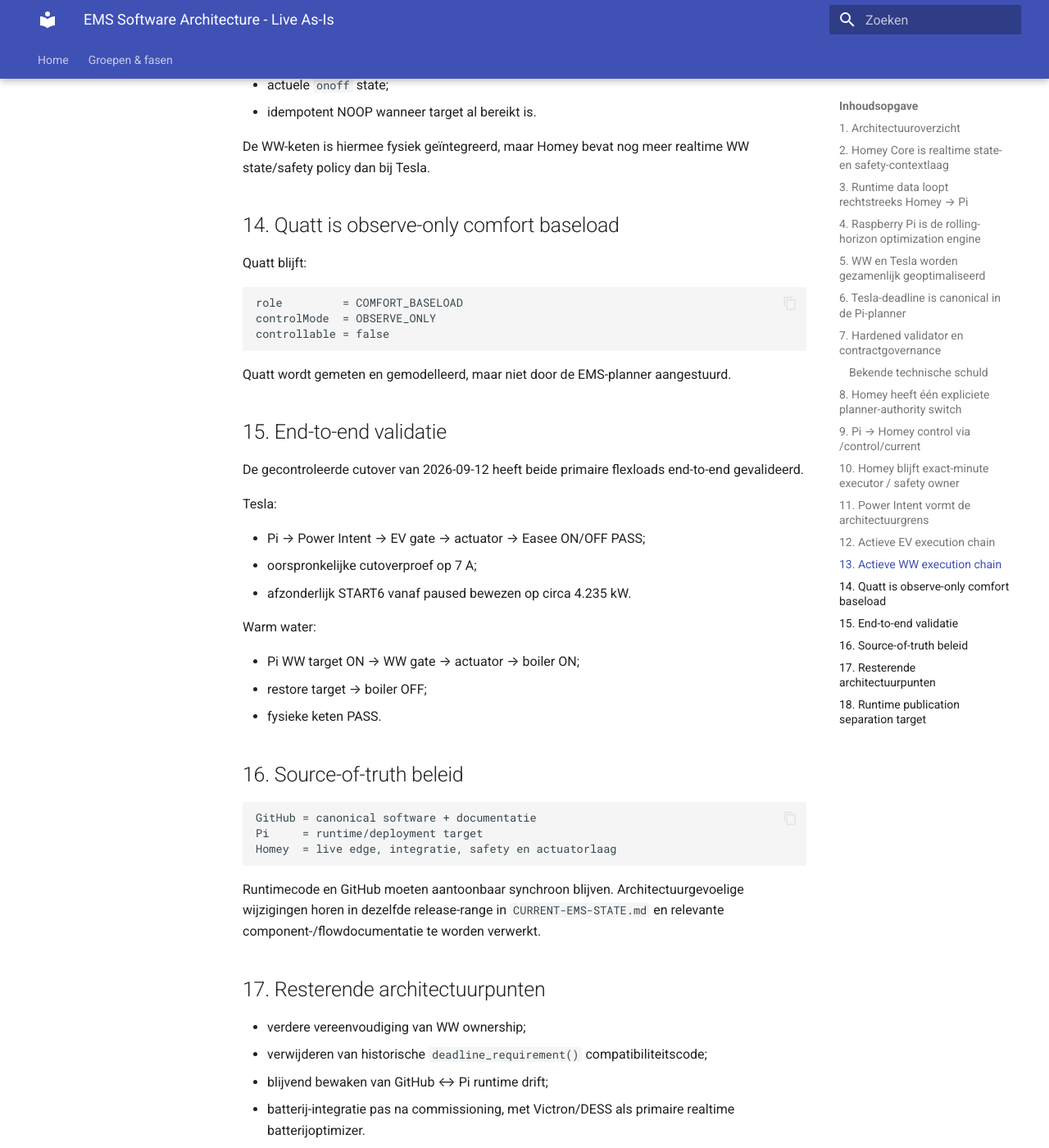
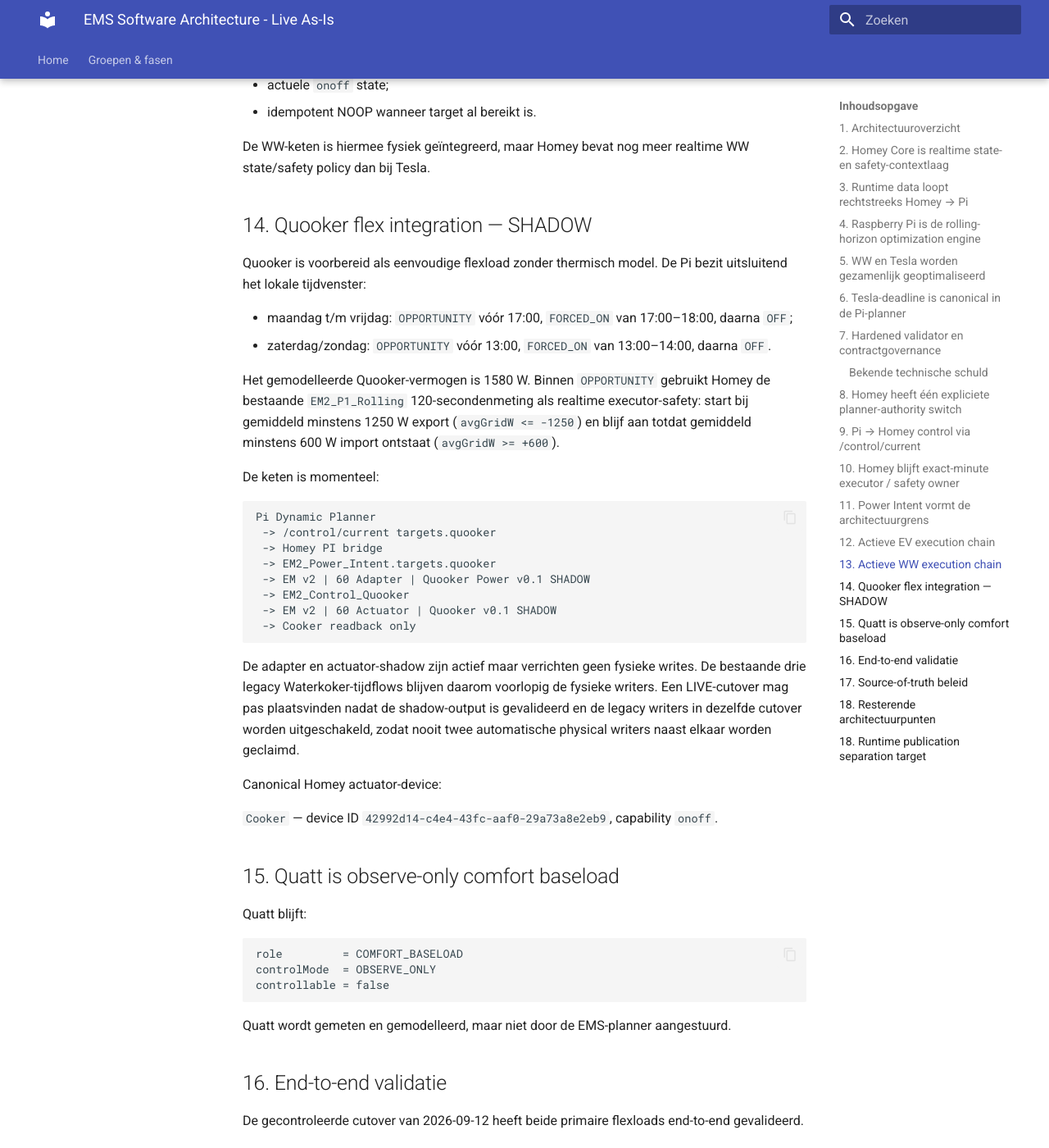
Before and after one commit to OnsKasteeltje/homey-energy-manual, an MkDocs documentation site: the page built from docs/architecture/ems-software-architecture-live.md, in a window 1280 px wide and 1400 px high, scrolled down 7079 px. Shown: the whole window at 82% size. Built offline with MkDocs 1.6.1 and Material for MkDocs 9.7.7, drawn with Linux system fonts in a browser that asks for light colours; some of the changed text lies outside the part shown.

Commit message:
docs(architecture): record Quooker shadow control chain

````diff
--- a/docs/architecture/ems-software-architecture-live.md
+++ b/docs/architecture/ems-software-architecture-live.md
@@ -287,7 +287,35 @@
 
 De WW-keten is hiermee fysiek geïntegreerd, maar Homey bevat nog meer realtime WW state/safety policy dan bij Tesla.
 
-## 14. Quatt is observe-only comfort baseload
+## 14. Quooker flex integration — SHADOW
+
+Quooker is voorbereid als eenvoudige flexload zonder thermisch model. De Pi bezit uitsluitend het lokale tijdvenster:
+
+- maandag t/m vrijdag: `OPPORTUNITY` vóór 17:00, `FORCED_ON` van 17:00–18:00, daarna `OFF`;
+- zaterdag/zondag: `OPPORTUNITY` vóór 13:00, `FORCED_ON` van 13:00–14:00, daarna `OFF`.
+
+Het gemodelleerde Quooker-vermogen is 1580 W. Binnen `OPPORTUNITY` gebruikt Homey de bestaande `EM2_P1_Rolling` 120-secondenmeting als realtime executor-safety: start bij gemiddeld minstens 1250 W export (`avgGridW <= -1250`) en blijf aan totdat gemiddeld minstens 600 W import ontstaat (`avgGridW >= +600`).
+
+De keten is momenteel:
+
+```text
+Pi Dynamic Planner
+ -> /control/current targets.quooker
+ -> Homey PI bridge
+ -> EM2_Power_Intent.targets.quooker
+ -> EM v2 | 60 Adapter | Quooker Power v0.1 SHADOW
+ -> EM2_Control_Quooker
+ -> EM v2 | 60 Actuator | Quooker v0.1 SHADOW
+ -> Cooker readback only
+```
+
+De adapter en actuator-shadow zijn actief maar verrichten geen fysieke writes. De bestaande drie legacy Waterkoker-tijdflows blijven daarom voorlopig de fysieke writers. Een LIVE-cutover mag pas plaatsvinden nadat de shadow-output is gevalideerd en de legacy writers in dezelfde cutover worden uitgeschakeld, zodat nooit twee automatische physical writers naast elkaar worden geclaimd.
+
+Canonical Homey actuator-device:
+
+`Cooker` — device ID `42992d14-c4e4-43fc-aaf0-29a73a8e2eb9`, capability `onoff`.
+
+## 15. Quatt is observe-only comfort baseload
 
 Quatt blijft:
 
@@ -315,7 +343,7 @@
 - restore target → boiler OFF;
 - fysieke keten PASS.
 
-## 16. Source-of-truth beleid
+## 17. Source-of-truth beleid
 
 ```text
 GitHub = canonical software + documentatie
@@ -325,7 +353,7 @@
 
 Runtimecode en GitHub moeten aantoonbaar synchroon blijven. Architectuurgevoelige wijzigingen horen in dezelfde release-range in `CURRENT-EMS-STATE.md` en relevante component-/flowdocumentatie te worden verwerkt.
 
-## 17. Resterende architectuurpunten
+## 18. Resterende architectuurpunten
 
 - verdere vereenvoudiging van WW ownership;
 - verwijderen van historische `deadline_requirement()` compatibiliteitscode;
````
Also changed, not shown: other parts of docs/architecture/ems-software-architecture-live.md (+1 -1 lines).
